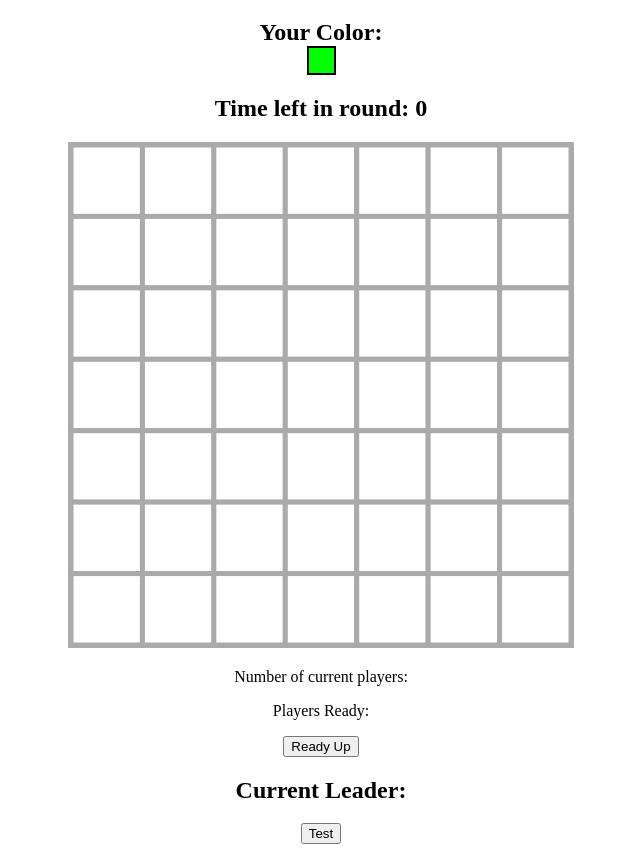
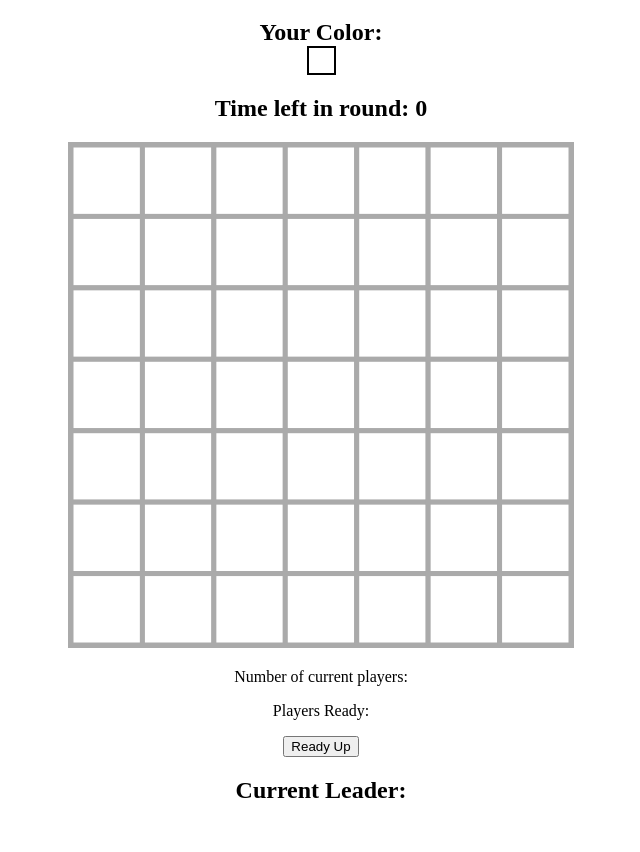
Before and after one commit to tgbonin/colourme, a website: page client/index.html in a window 1280 px wide. Shown: the part 61-913 px from the top of the page, without its empty margins (319-959 px from the left). After the commit the page ends 884 px from the top, so only its background shows below. Drawn offline with nearby package versions, Linux system fonts and the light colour scheme; no server answers.

Commit message:
removed test button, added comments

```diff
--- a/client/index.html
+++ b/client/index.html
@@ -8,39 +8,28 @@
 
         "use strict";
 
-        var socket;
-        var timeLeft;
-        var userName;
-        var userColour;
+        var socket;                 //io socket
+        var timeLeft;               //number of second left in the round
+        var userColour;             //the player's colour
 
         var canvas;
         var ctx;
 
-        var colourBoxArray;
-        var boxSize = (500/7);
+        var colourBoxArray;         //2D array of the canvas boxes, contains colour information
+        var boxSize = (500/7);      //the side length of the individual canvas boxes
 
-        var gamePlaying = false;
+        var gamePlaying = false;    //bool stating whether the round is currently running
 
-        var numPlayers;
-        var numPlayersReady;
+        var numPlayers;             //number of players connected to the server
+        var numPlayersReady;        //number of players ready for a new round
 
-        var leader;
+        var leader;                 //the colour of the current leader
 
-        var firstConnect = true;
+        var firstConnect = true;    //bool detecting first connection loop, used for ui
 
         function init() {
 
-            document.getElementById("testBtn").onclick = (function(){
-                console.log("test");
-
-                var winBox = document.getElementById("winnerBox");
-                var winBoxCpy = winBox.cloneNode(true);
-                winBox.parentNode.replaceChild(winBoxCpy, winBox);
-                winBoxCpy.className = "";
-                winBoxCpy.className = "winnerBoxActive";
-            });
-
-            userColour = "#0f0";
+            userColour = "white";
 
             canvas = document.getElementById("gameCanvas");
             ctx = canvas.getContext("2d");
@@ -54,14 +43,19 @@
                 }
             }
 
+            //handle user interaction with the canvas
             canvas.onclick = HandleBoxClick;
 
+            //set the update loop to about 60fps
             setInterval(Update, 17);
 
+            //set up socket callbacks
             SocketSetUp();
 
+            //set the div colour stating the player's colour
             document.getElementById("colourPreview").style.backgroundColor = userColour;
 
+            //set the ready up button to send a ready ping to the server
             document.getElementById("readyUpBtn").onclick = (function(){
                 socket.emit('readyUp');
                 document.getElementById("readyUpBtn").disabled = true;
@@ -70,24 +64,25 @@
         }
 
 
+        //set up all of the socket functinality for the client
         function SocketSetUp(){
             socket = io.connect();
 
-            socket.on('connect', function() {
-
-            });
-
+            //gets an updated version of the colour array from the server
             socket.on('updateGameBoxes', function(data){
                 colourBoxArray = data;
             });
 
+            //gets a click event made by another player from the server
             socket.on('networkBoxClicked', networkUpdate);
 
+            //gets the colour for the user as set by the server
             socket.on('setColour', function(data){
                 userColour = data;
                 document.getElementById("colourPreview").style.backgroundColor = userColour;
             });
 
+            //gets the current running game state
             socket.on('setGameState', function(data){
                 gamePlaying = data;
 
@@ -120,6 +115,7 @@
 
             });
 
+            //gets the updated number of players on the server and readied up
             socket.on('updateNumPlayers', function(data){
                 numPlayers = data.serverPlayers;
                 numPlayersReady = data.serverPlayersReady;
@@ -130,11 +126,13 @@
                 document.getElementById("numPlayersReady").innerHTML = numPlayersReady;
             });
 
+            //gets the synced round time left
             socket.on('updateTime', function(data){
                 timeLeft = data;
                 document.getElementById("timeLeft").innerHTML = timeLeft;
             });
 
+            //updates the leader colour
             socket.on('updateLeader', function(data){
                 document.getElementById("colourLeader").innerHTML = data;
                 document.getElementById("winnerSpace").innerHTML = data;
@@ -143,15 +141,18 @@
 
 
         function Update(){
+            //draws the coloured boxes on the canvas
             DrawBoxes();
         }
 
         function networkUpdate(data){
+            //update one of the boxes in the array with the updated colour
             colourBoxArray[data.x][data.y] = data.colour;
         }
 
         function DrawBoxes(){
 
+            //loops through the 2d array and draws boxes with the correct colour
             for(var x = 0; x < 7; x++){
                 for(var y = 0; y < 7; y++){
 
@@ -172,11 +173,14 @@
             if(gamePlaying){
                 var mousePos = GetMousePos(e);
 
+                //get the box coordinate clicked on
                 var xPos = Math.floor(mousePos.x/boxSize);
                 var yPos = Math.floor(mousePos.y/boxSize);
 
+                //set the box to the player's colour
                 colourBoxArray[xPos][yPos] = userColour;
 
+                //ping the server to update the server array
                 socket.emit("clientBoxClick", {
                     colour: userColour,
                     x: xPos,
@@ -269,7 +273,5 @@
         <div id="winnerBox"><h3>The winner of the round is: <span id="winnerSpace"></span></h3></div>
     </div>
 
-    <button id="testBtn">Test</button>
-
 </body>
 </html>
```
Also changed, not shown: src/index.js (+13 -7 lines).
